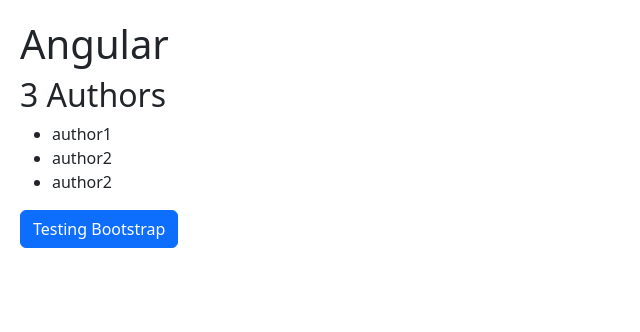
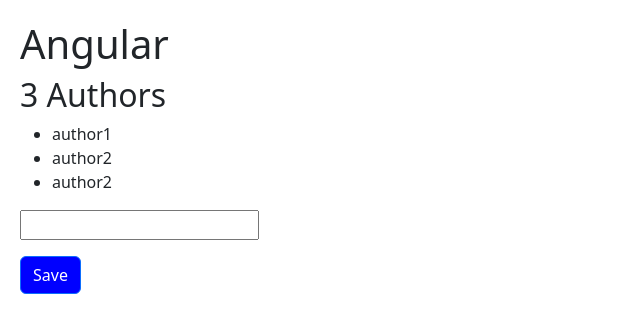
Before and after one commit to DeltaRig/Angular, an Angular app in the folder 02AngularFundamentals.list.authors/: page / in a window 1280 px wide. Shown: the top 332 px of the page, without its empty margins (0-640 px from the left). Built offline with nearby package versions, Linux system fonts and the light colour scheme.

Commit message:
add binding

```diff
--- a/02AngularFundamentals.list.authors/src/app/authors/authors.component.ts
+++ b/02AngularFundamentals.list.authors/src/app/authors/authors.component.ts
@@ -10,7 +10,9 @@
               {{ author }}
           </li>
       </ul>
-      <button class="btn btn-primary">Testing Bootstrap</button>
+      <input (keyup.enter)="onKeyUp()" class="mb-3" />
+      <br>
+      <button (click)="onClick($event)" [style.backgroundColor]="isActive ? 'blue' : 'white'" class="btn btn-primary">Save</button>
   `
 })
 
@@ -18,9 +20,18 @@
   title = "Authors";
   countAuthors;
   authors;
+  isActive = true;
 
   constructor(service: AuthorsService) {
       this.authors = service.getAuthors();
       this.countAuthors = service.getCountAuthors();
   }
+
+  onClick($event: any) {
+    console.log("Button clicked", $event);
+  }
+
+  onKeyUp() {
+    console.log("ENTER was pressed");
+  }
 }
```
Also changed, not shown: 1 other file (tests, documents, lock files or other folders).
